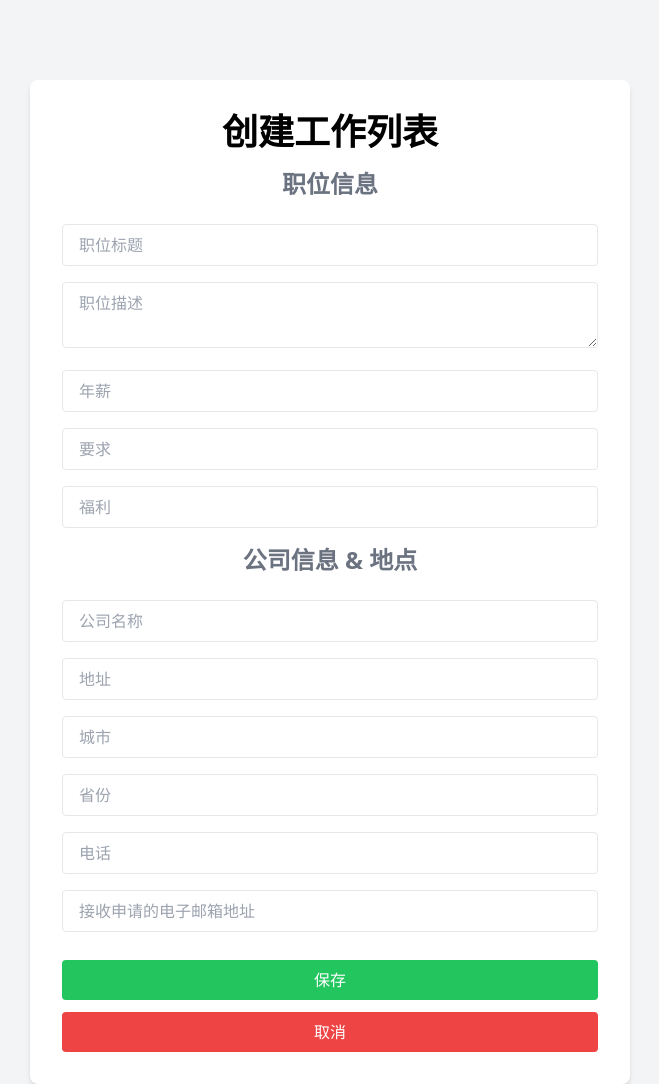
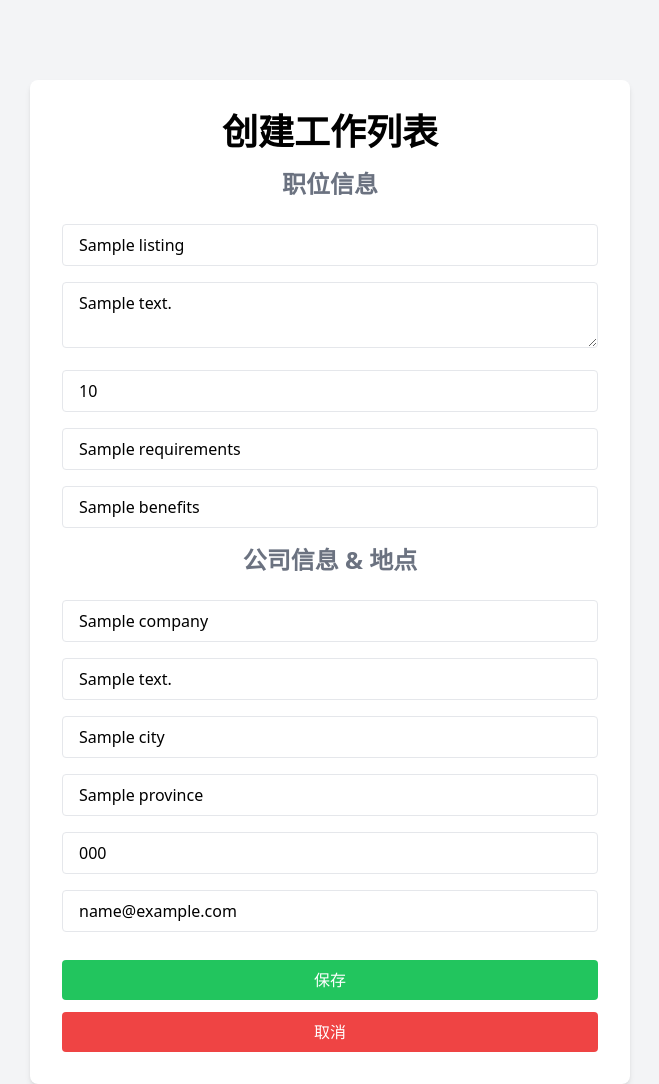
Before and after one commit to Sky-Interest/PHP_gkd_net, a PHP site: template APP/views/listings/create.view.php in a window 1280 px wide. Shown: the whole page, without its empty margins (310-969 px from the left). Run offline with PHP 8.4, Linux system fonts and the light colour scheme; the template is opened without the code that fills it: most values are stand-ins (such as "Sample title", 1, 10 or a date in 2020).

Commit message:
4.3. 创建新职位列表的功能

```diff
--- a/APP/controllers/error/404.php
+++ /dev/null
@@ -1,3 +0,0 @@
-<?php
-// echo '404';
-loadView('error/404');
--- a/APP/controllers/listings/create.php
+++ /dev/null
@@ -1,3 +0,0 @@
-<?php
-loadView('listings/create');
-// echo 'create';
--- a/APP/controllers/listings/index.php
+++ /dev/null
@@ -1,3 +0,0 @@
-<?php
-loadView('listings/index');
-// echo'工作列表';
--- a/APP/views/home.view.php
+++ b/APP/views/home.view.php
@@ -36,7 +36,7 @@
               <li class="mb-2"><strong>位置:</strong> <?= $listing->province ?><?= $listing->city ?></li>
               <li class="mb-2"><strong>标签:</strong> <?= $listing->tags ?></li>
             </ul>
-            <a href="/listing?id=<?= $listing->id ?>"
+            <a href="/listing/<?= $listing->id ?>"
             class="block w-full text-center px-5 py-2.5 shadow-sm rounded border text-base font-medium text-indigo-700 bg-indigo-100 hover:bg-indigo-200">
               详情
             </a>
--- a/APP/views/listings/create.view.php
+++ b/APP/views/listings/create.view.php
@@ -6,109 +6,74 @@
 <section class="flex justify-center items-center mt-20">
     <div class="bg-white p-8 rounded-lg shadow-md w-full md:w-600 mx-6">
         <h2 class="text-4xl text-center font-bold mb-4">创建工作列表</h2>
-    <form method="POST">
+        <form method="POST" action="/listings">
             <h2 class="text-2xl font-bold mb-6 text-center text-gray-500">
                 职位信息
             </h2>
+            <?php if (isset($errors)): ?>
+                <?php foreach ($errors as $error): ?>
+                    <div class="message br-red-100 my-3"><?= $error ?></div>
+                <?php endforeach; ?>
+            <?php endif; ?>
+
             <div class="mb-4">
-        <input
-            type="text"
-            name="title"
-            placeholder="职位标题"
-            class="w-full px-4 py-2 border rounded focus:outline-none"
-        />
+                <input type="text" name="title" placeholder="职位标题"
+                    class="w-full px-4 py-2 border rounded focus:outline-none" value="<?= $listing['title'] ?? '' ?>" />
             </div>
             <div class="mb-4">
-        <textarea
-            name="description"
-            placeholder="职位描述"
-            class="w-full px-4 py-2 border rounded focus:outline-none"
-        ></textarea>
+                <textarea name="description" placeholder="职位描述"
+                    class="w-full px-4 py-2 border rounded focus:outline-none"><?= $listing['description'] ?? '' ?></textarea>
             </div>
             <div class="mb-4">
-        <input
-            type="text"
-            name="salary"
-            placeholder="年薪"
+                <input type="text" name="salary" placeholder="年薪"
                     class="w-full px-4 py-2 border rounded focus:outline-none"
-        />
+                    value="<?= $listing['salary'] ?? '' ?>" />
             </div>
             <div class="mb-4">
-        <input
-            type="text"
-            name="requirements"
-            placeholder="要求"
+                <input type="text" name="requirements" placeholder="要求"
                     class="w-full px-4 py-2 border rounded focus:outline-none"
-        />
+                    value="<?= $listing['requirements'] ?? '' ?>" />
             </div>
             <div class="mb-4">
-        <input
-            type="text"
-            name="benefits"
-            placeholder="福利"
+                <input type="text" name="benefits" placeholder="福利"
                     class="w-full px-4 py-2 border rounded focus:outline-none"
-        />
+                    value="<?= $listing['benefits'] ?? '' ?>" />
             </div>
             <h2 class="text-2xl font-bold mb-6 text-center text-gray-500">
                 公司信息 & 地点
             </h2>
             <div class="mb-4">
-        <input
-            type="text"
-            name="company"
-            placeholder="公司名称"
+                <input type="text" name="company" placeholder="公司名称"
                     class="w-full px-4 py-2 border rounded focus:outline-none"
-        />
+                    value="<?= $listing['company'] ?? '' ?>" />
             </div>
             <div class="mb-4">
-        <input
-            type="text"
-            name="address"
-            placeholder="地址"
+                <input type="text" name="address" placeholder="地址"
                     class="w-full px-4 py-2 border rounded focus:outline-none"
-        />
+                    value="<?= $listing['address'] ?? '' ?>" />
             </div>
             <div class="mb-4">
-        <input
-            type="text"
-            name="city"
-            placeholder="城市"
-            class="w-full px-4 py-2 border rounded focus:outline-none"
-        />
+                <input type="text" name="city" placeholder="城市"
+                    class="w-full px-4 py-2 border rounded focus:outline-none" value="<?= $listing['city'] ?? '' ?>" />
             </div>
             <div class="mb-4">
-        <input
-            type="text"
-            name="state"
-            placeholder="省份"
+                <input type="text" name="province" placeholder="省份"
                     class="w-full px-4 py-2 border rounded focus:outline-none"
-        />
+                    value="<?= $listing['province'] ?? '' ?>" />
             </div>
             <div class="mb-4">
-        <input
-            type="text"
-            name="phone"
-            placeholder="电话"
-            class="w-full px-4 py-2 border rounded focus:outline-none"
-        />
+                <input type="text" name="phone" placeholder="电话"
+                    class="w-full px-4 py-2 border rounded focus:outline-none" value="<?= $listing['phone'] ?? '' ?>" />
             </div>
             <div class="mb-4">
-        <input
-            type="email"
-            name="email"
-            placeholder="接收申请的电子邮箱地址"
-            class="w-full px-4 py-2 border rounded focus:outline-none"
-        />
+                <input type="email" name="email" placeholder="接收申请的电子邮箱地址"
+                    class="w-full px-4 py-2 border rounded focus:outline-none" value="<?= $listing['email'] ?? '' ?>" />
             </div>
-        <button
-        class="w-full bg-green-500 hover:bg-green-600 text-white px-4 py-2 my-3 rounded focus:outline-none"
-        >
+            <button class="w-full bg-green-500 hover:bg-green-600 text-white px-4 py-2 my-3 rounded focus:outline-none">
                 保存
             </button>
-        <a
-        href="/"
-        class="block text-center w-full bg-red-500 hover:bg-red-600 text-white px-4 py-2 rounded focus:outline-none"
-        >
+            <a href="/"
+                class="block text-center w-full bg-red-500 hover:bg-red-600 text-white px-4 py-2 rounded focus:outline-none">
                 取消
             </a>
         </form>
```
Also changed, not shown: APP/controllers/ListingController.php (+50 -3 lines), APP/controllers/home.php (deleted, +0 -11 lines), APP/controllers/listings/show.php (deleted, +0 -19 lines), APP/views/error/403.view.php (deleted, +0 -13 lines), APP/views/error/404.view.php (deleted, +0 -18 lines). Lines whose indentation alone changed are shown as unchanged.
